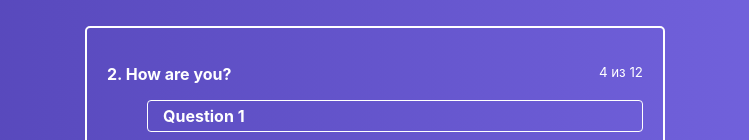
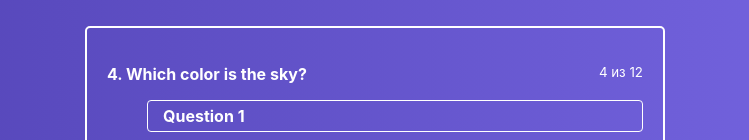
Before and after one commit to Piterom911/react-quiz, a React (Create React App) app: page / in a window 1280 px wide. Shown: the part 156-296 px from the top of the page, without its empty margins (265-1014 px from the left). Built offline with nearby package versions, Linux system fonts and the light colour scheme.

Commit message:
Answer click handler

```diff
--- a/src/components/ActiveQuiz/ActiveQuiz.js
+++ b/src/components/ActiveQuiz/ActiveQuiz.js
@@ -7,12 +7,13 @@ const ActiveQuiz = props => {
         <div className={classes.ActiveQuiz}>
             <p className={classes.Question}>
                 <span>
-                    <strong>2.
-                    How are you?</strong>
+                    <strong>4. {props.question}</strong>
                 </span>
                 <small>4 из 12</small>
             </p>
-            <AnswerList answers={props.answers} />
+            <AnswerList
+                onAnswerClick={props.onAnswerClick}
+                answers={props.answers} />
         </div>
     )
 };
--- a/src/components/ActiveQuiz/AnswersList/AnswerItem/AnswerItem.jsx
+++ b/src/components/ActiveQuiz/AnswersList/AnswerItem/AnswerItem.jsx
@@ -3,7 +3,7 @@ import classes from './AnswerItem.module.scss';
 
 const AnswersItem = props => {
     return (
-        <li className={classes.AnswerItem}>{props.text}</li>
+        <li onClick={() => props.onAnswerClick(props.id)} className={classes.AnswerItem}>{props.text}</li>
     )
 };
 
--- a/src/components/ActiveQuiz/AnswersList/AnswerList.jsx
+++ b/src/components/ActiveQuiz/AnswersList/AnswerList.jsx
@@ -5,7 +5,11 @@ import AnswersItem from "./AnswerItem/AnswerItem";
 const AnswerList = props => {
     return (
         <ul className={classes.AnswerList}>
-            {props.answers.map( answer => <AnswersItem text={answer.text}/>)}
+            {props.answers.map( (answer, index) => <AnswersItem
+                onAnswerClick={props.onAnswerClick}
+                key={index}
+                id={answer.id}
+                text={answer.text}/>)}
         </ul>
     )
 };
--- a/src/containers/Quiz/Quiz.js
+++ b/src/containers/Quiz/Quiz.js
@@ -6,21 +6,31 @@ class Quiz extends Component{
     state = {
         quiz: [
             {
+                question: 'Which color is the sky?',
                 answers: [
-                    {text: 'Question 1'},
-                    {text: 'Question 2'},
-                    {text: 'Question 3'},
-                    {text: 'Question 4'},
+                    {text: 'Question 1', id: 1},
+                    {text: 'Question 2', id: 2},
+                    {text: 'Question 3', id: 3},
+                    {text: 'Question 4', id: 4},
                 ]
             }
         ]
     };
+
+    onAnswerClickHandler(answerID) {
+        console.log(`Answer ID is ${answerID}`)
+    }
+
     render() {
         return (
             <div className={classes.Quiz}>
                 <div className={classes.Wrapper}>
                     <h1>Quiz</h1>
-                    <ActiveQuiz answers={this.state.quiz[0].answers}/>
+                    <ActiveQuiz
+                        answers={this.state.quiz[0].answers}
+                        question={this.state.quiz[0].question}
+                        onAnswerClick={this.onAnswerClickHandler}
+                    />
                 </div>
             </div>
         )
```
